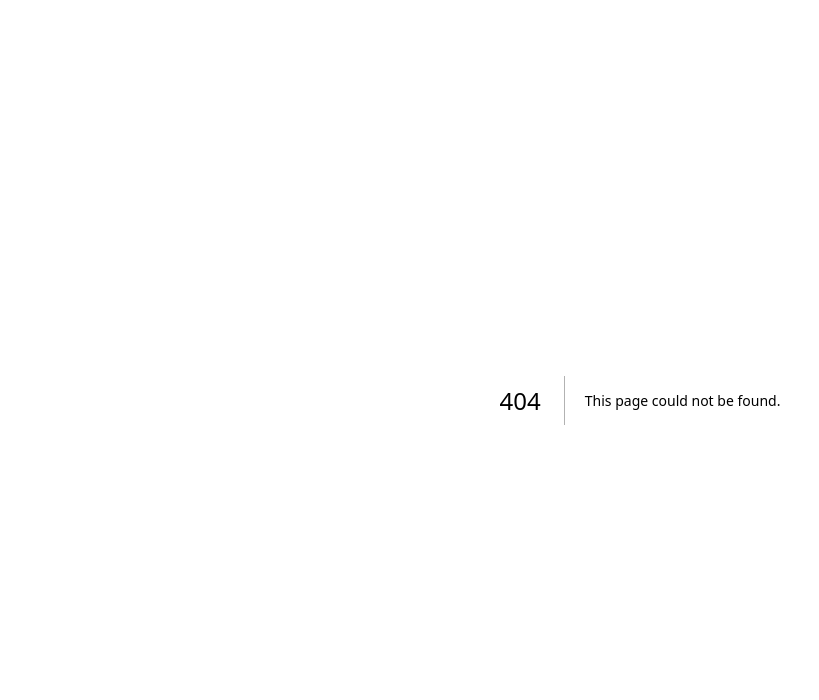
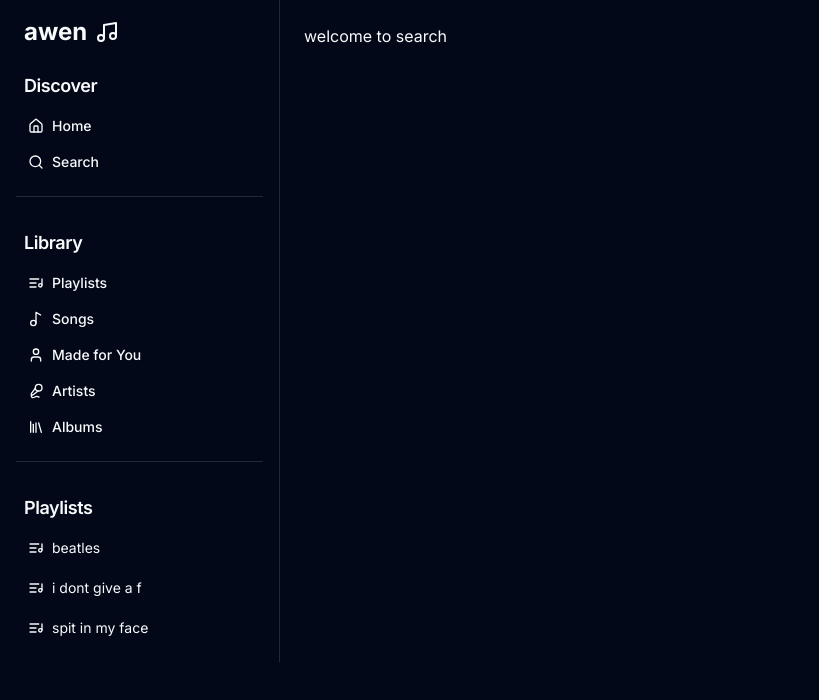
Before and after one commit to dastanozgeldi/awen, a Next.js app: page /app/search in a window 1280 px wide. Before the commit this address had no page. Shown: the top 700 px of the page, without its empty margins (0-819 px from the left). Built offline with nearby package versions, Linux system fonts and the light colour scheme.

Commit message:
fix: sidebar link setting

```diff
--- /dev/null
+++ b/src/app/app/search/page.tsx
@@ -0,0 +1,3 @@
+export default function Page() {
+  return <div>welcome to search</div>;
+}
--- a/src/components/sidebar.tsx
+++ b/src/components/sidebar.tsx
@@ -23,7 +23,7 @@ const sidebarLinks = [
       {
         label: "Home",
         icon: <Home className="mr-2 h-4 w-4" />,
-        href: "/app",
+        href: "/",
       },
       {
         label: "Search",
@@ -100,7 +100,7 @@ export function Sidebar({ playlists }: Props) {
                 </h2>
                 <div className="space-y-1">
                   {section.links.map((link) => (
-                    <Link key={link.label} href={link.href}>
+                    <Link key={link.label} href={`/app/${link.href}`}>
                       <Button
                         variant="ghost"
                         size="sm"
```
